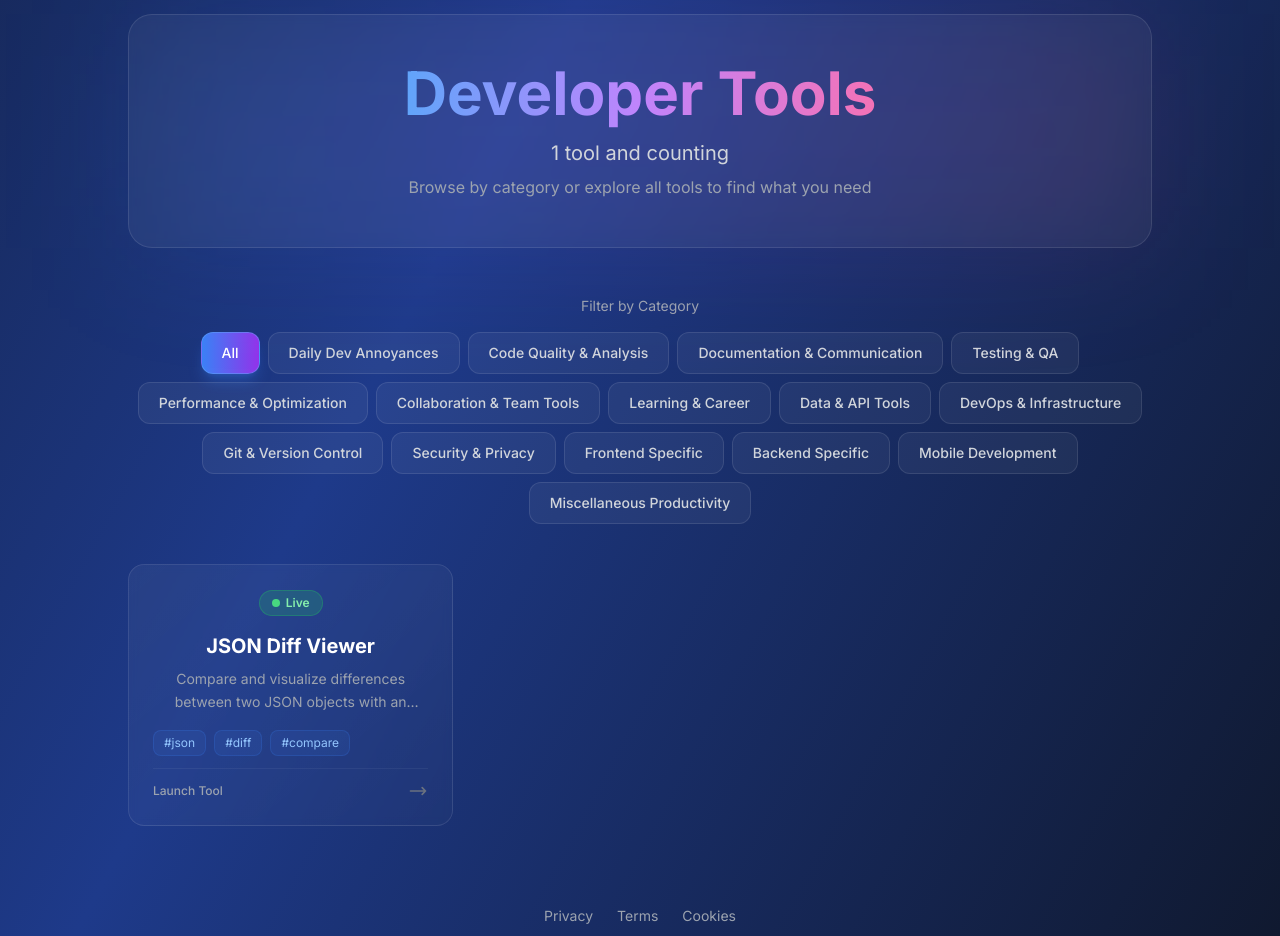
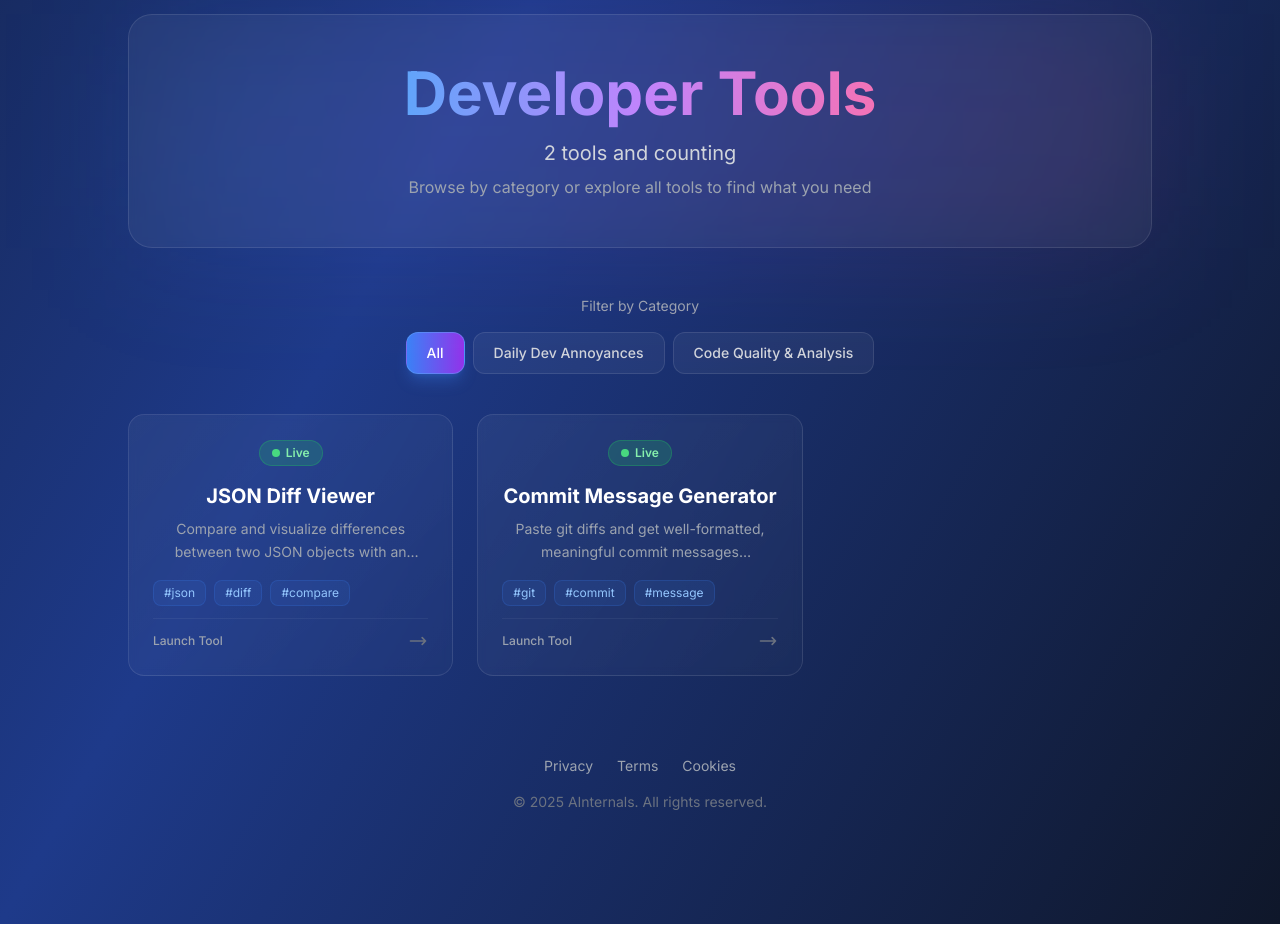
Before and after one commit to ViswanathanStartup/ainternalshomepage, a Next.js app: page / in a window 1280 px wide. Shown: the part 1300-2236 px from the top of the page. Built offline with nearby package versions, Linux system fonts and the light colour scheme.

Commit message:
more ui changes and added cmg

```diff
--- a/data/tools.ts
+++ b/data/tools.ts
@@ -19,24 +19,20 @@ export const tools: Tool[] = [
     tags: ['json', 'diff', 'compare', 'viewer'],
     status: 'live'
   },
+  {
+    id: 'cmg',
+    name: 'Commit Message Generator',
+    description: 'Paste git diffs and get well-formatted, meaningful commit messages automatically',
+    url: 'https://cmg.ainternals.com',
+    category: 'Code Quality & Analysis',
+    tags: ['git', 'commit', 'message', 'generator'],
+    status: 'live'
+  },
   // Add more tools here as you build them
 ]
 
 export const categories = [
   'All',
   'Daily Dev Annoyances',
-  'Code Quality & Analysis',
-  'Documentation & Communication',
-  'Testing & QA',
-  'Performance & Optimization',
-  'Collaboration & Team Tools',
-  'Learning & Career',
-  'Data & API Tools',
-  'DevOps & Infrastructure',
-  'Git & Version Control',
-  'Security & Privacy',
-  'Frontend Specific',
-  'Backend Specific',
-  'Mobile Development',
-  'Miscellaneous Productivity'
+  'Code Quality & Analysis'
 ]
```
